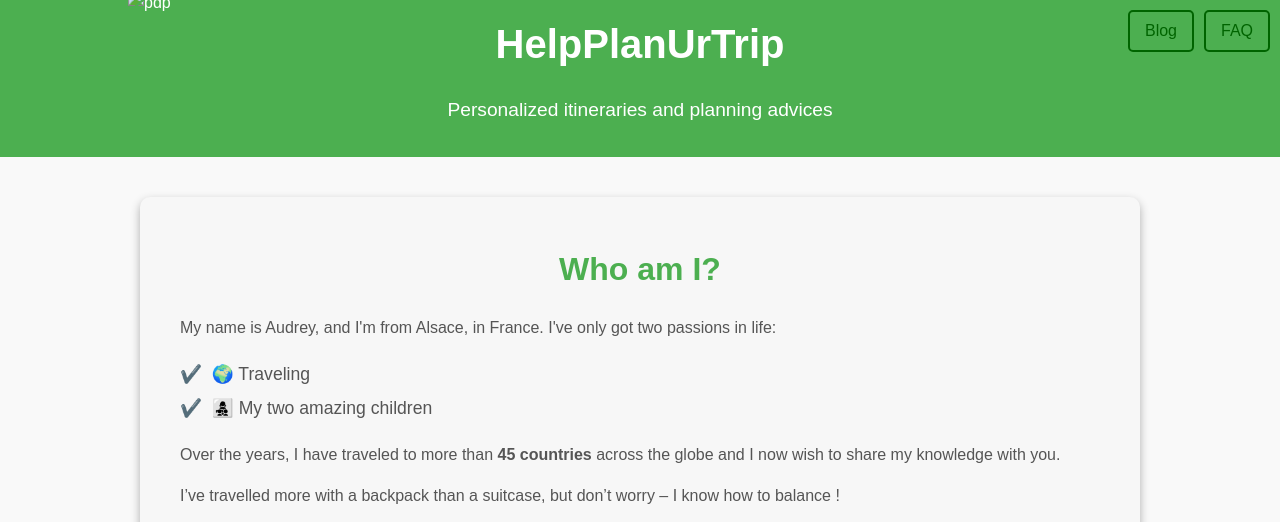
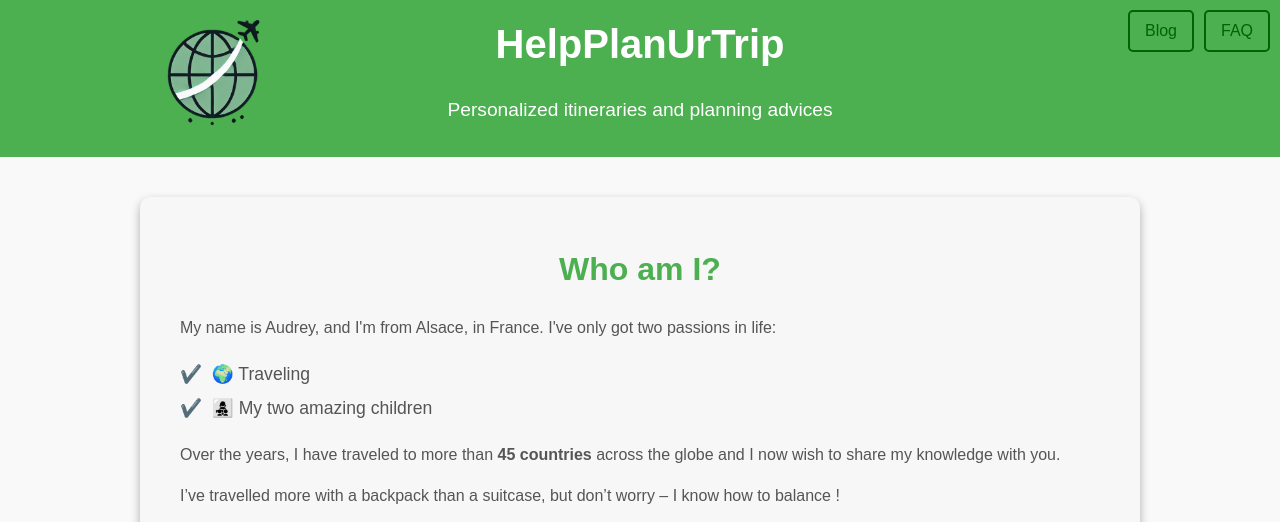
Before and after one commit to kokiko92/helpplanurtrip, a plain HTML site: page index.html in a window 1280 px wide. Shown: the top 522 px of the page. Drawn offline with nearby package versions, Linux system fonts and the light colour scheme; no server answers.

Commit message:
Update index.html

```diff
--- a/index.html
+++ b/index.html
@@ -9,14 +9,14 @@
 </head>
 <body>
   <header>
-    <h1>HelpPlanUrTrip</h1>
-    <p>Personalized itineraries and planning advices</p>
+    <div class="pdp">
+      <img src="pdp.webp" alt="pdp" onclick="location.href = 'index.html';">
+    </div>
+    <h1 class="big-title">HelpPlan<wbr>UrTrip</h1>
+    <p> Personalized itineraries and planning advices</p>
     <div class="header-buttons">
       <button class="head_btn" onclick="location.href = 'blog.html';">Blog</button>
       <button class="head_btn" onclick="location.href = 'faq.html';">FAQ</button>
-  </div>
-  <div class="pdp">
-    <img src="pdp.png" alt="pdp" onclick="location.href = 'index.html';">
   </div>
   </header>
 
```
